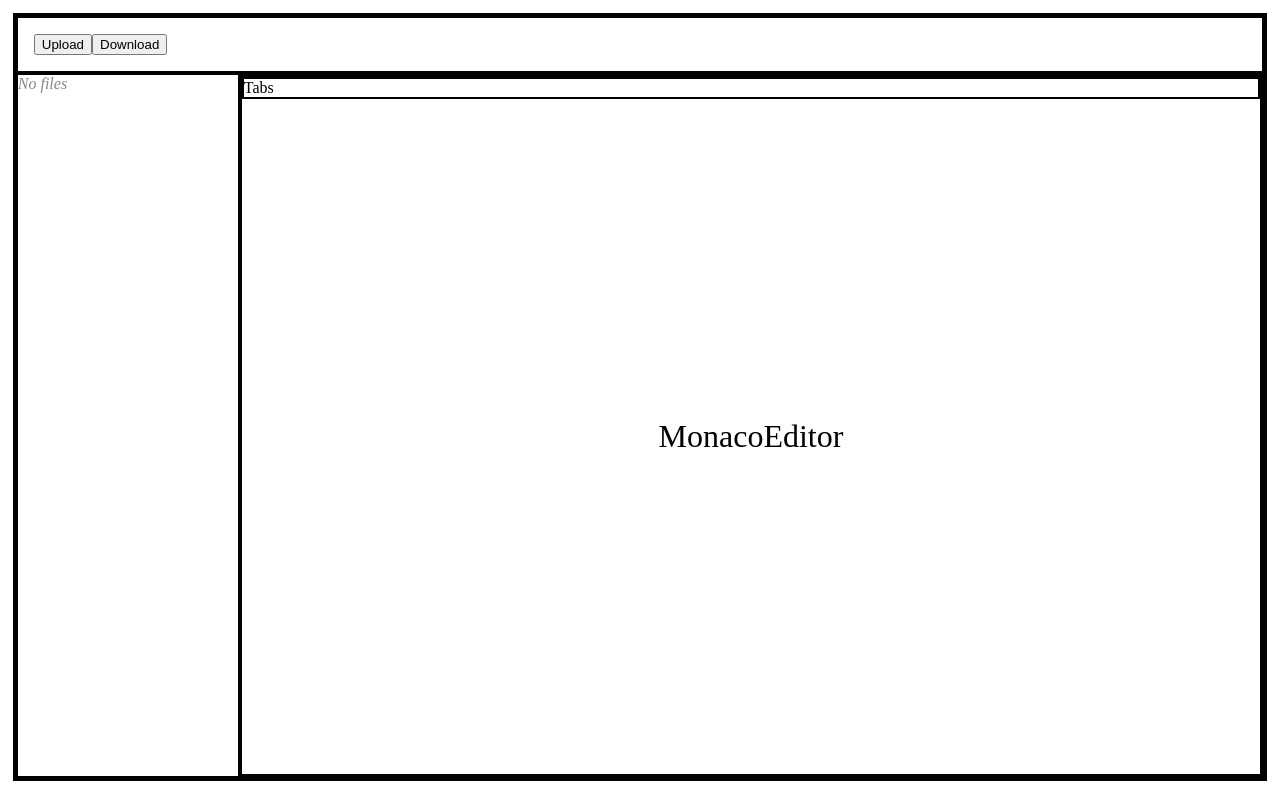
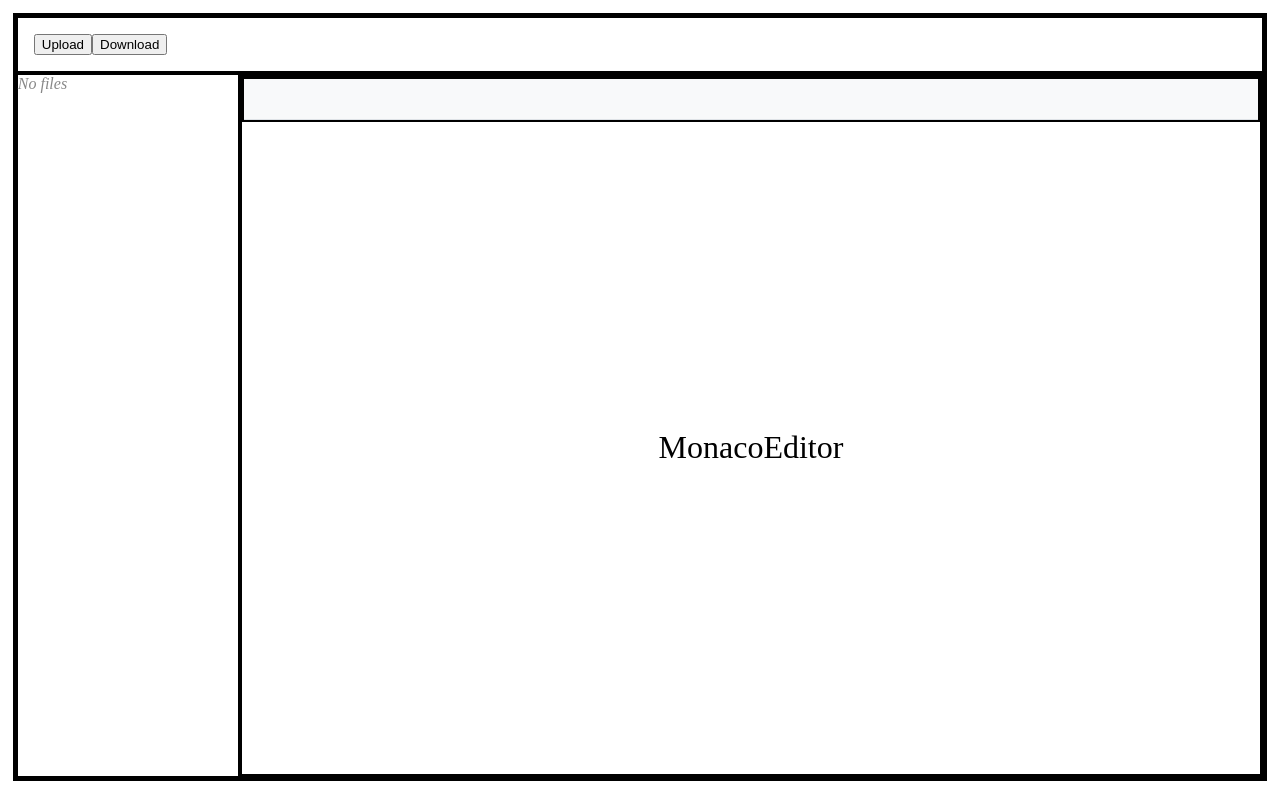
Before and after one commit to G-C62/elice-editor, a React (Vite) app: page / in a window 1280 px wide. Built offline with nearby package versions, Linux system fonts and the light colour scheme.

Commit message:
Add tabs component

```diff
--- a/src/domains/Tabs/components/Tabs/index.tsx
+++ b/src/domains/Tabs/components/Tabs/index.tsx
@@ -1,7 +1,60 @@
+import { tabsAtom } from '@/atoms/tabsAtom';
+import { useAtom } from 'jotai';
+import styled from 'styled-components';
 
+const TabsContainer = styled.div`
+  display: flex;
+  background: #f8f9fa;
+  border-bottom: 1px solid #dee2e6;
+  height: 40px;
+  align-items: center;
+`;
+
+const Tab = styled.div<{ active?: boolean }>`
+  display: flex;
+  align-items: center;
+  padding: 0 1rem;
+  height: 100%;
+  border-right: 1px solid #dee2e6;
+  cursor: pointer;
+  background: ${({ active }) => (active ? '#fff' : 'transparent')};
+  position: relative;
+`;
+
+const CloseButton = styled.button`
+  margin-left: 8px;
+  background: transparent;
+  border: none;
+  color: #888;
+  font-size: 14px;
+  cursor: pointer;
+  &:hover {
+    color: #d32f2f;
+  }
+`;
 
 export const Tabs = () => {
+  const [tabs, setTabs] = useAtom(tabsAtom);
+
+  const handleClose = (id: string) => {
+    setTabs(prev => prev.filter(tab => tab.id !== id));
+  };
+
   return (
-    <div>Tabs</div>
+    <TabsContainer>
+      {tabs.map(tab => (
+        <Tab key={tab.id} active={tab.isOpened}>
+          {tab.name}
+          <CloseButton
+            onClick={e => {
+              e.stopPropagation();
+              handleClose(tab.id);
+            }}
+          >
+            ×
+          </CloseButton>
+        </Tab>
+      ))}
+    </TabsContainer>
   );
 };
```
